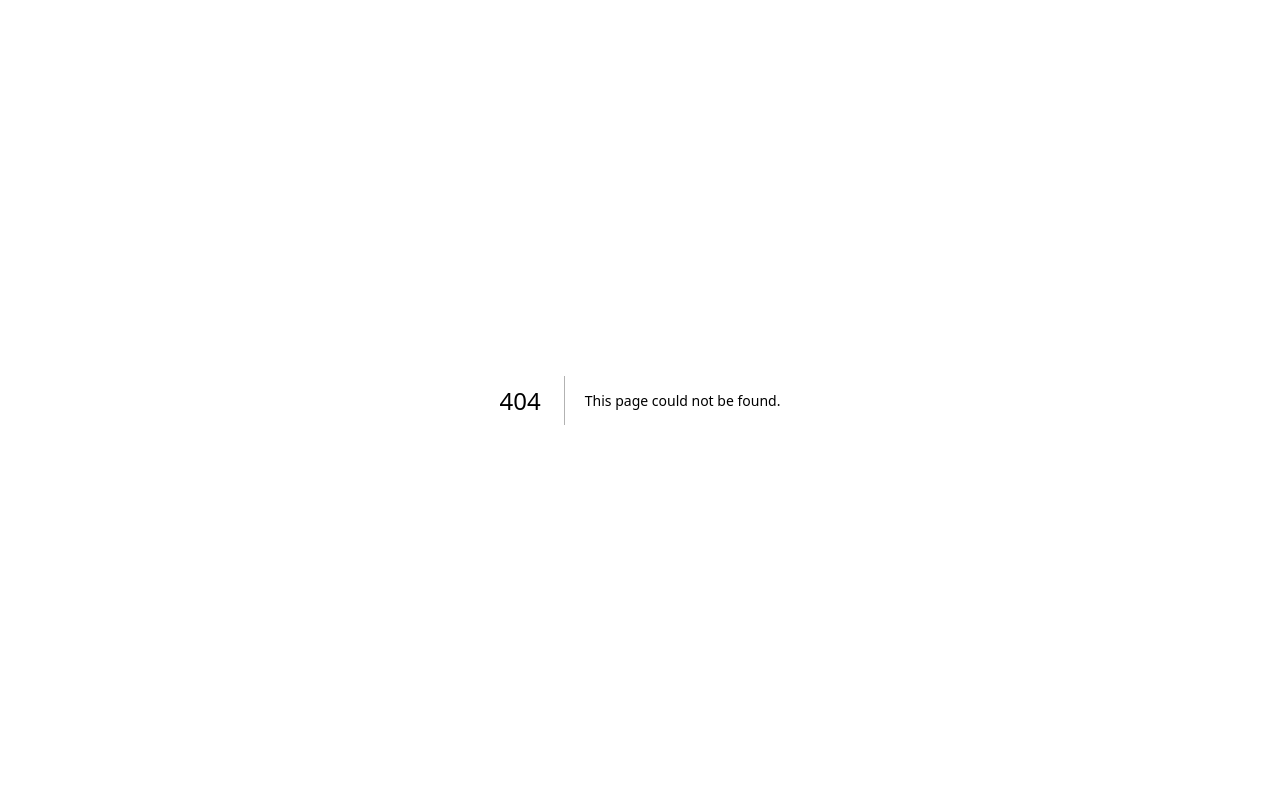
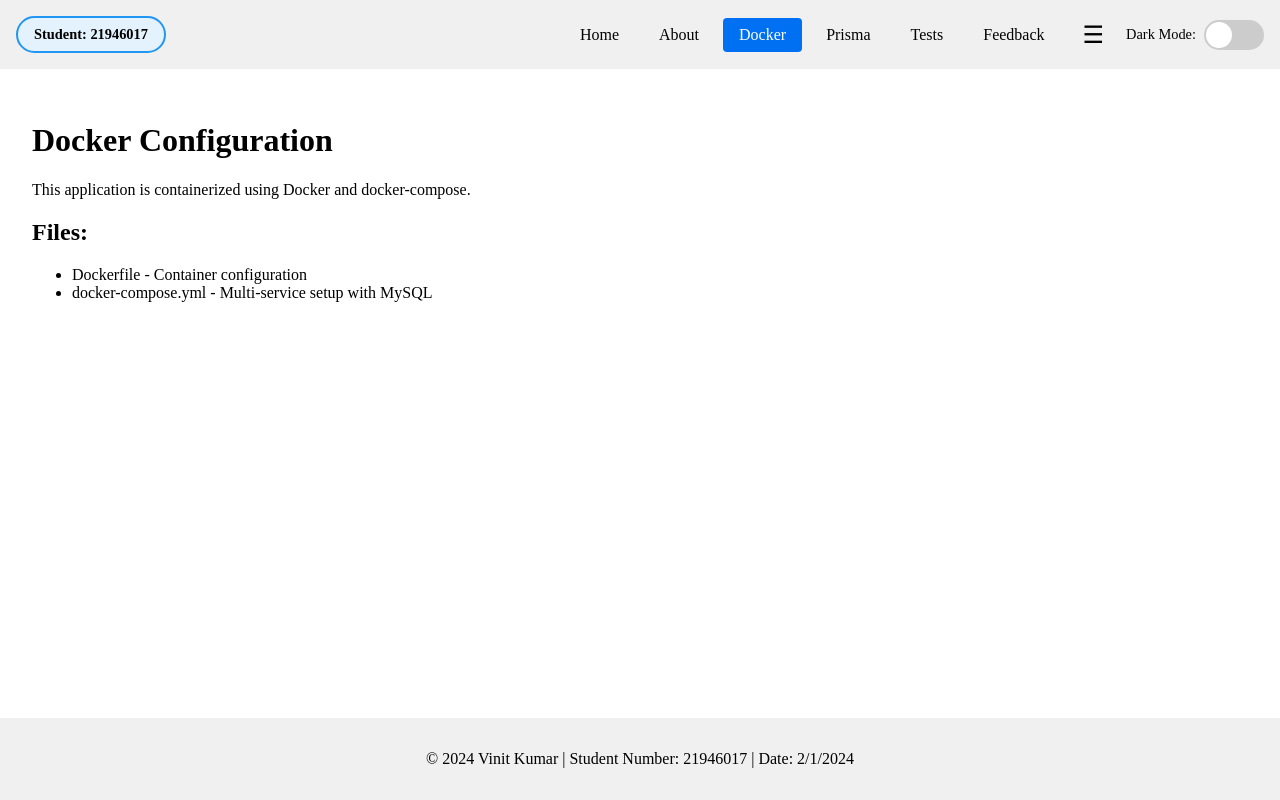
Before and after one commit to VinitKumar0510-sudo/Cbwapp, a Next.js app: page /docker in a window 1280 px wide. Before the commit this address had no page. Built offline with nearby package versions, Linux system fonts and the light colour scheme.

Commit message:
Add Docker page and basic configuration

```diff
--- /dev/null
+++ b/app/docker/page.tsx
@@ -0,0 +1,20 @@
+import Header from "@/components/Header";
+import Footer from "@/components/Footer";
+
+export default function Docker() {
+  return (
+    <div style={{ display: "flex", flexDirection: "column", minHeight: "100vh" }}>
+      <Header />
+      <main style={{ padding: "2rem", flex: 1 }}>
+        <h1>Docker Configuration</h1>
+        <p>This application is containerized using Docker and docker-compose.</p>
+        <h2>Files:</h2>
+        <ul>
+          <li>Dockerfile - Container configuration</li>
+          <li>docker-compose.yml - Multi-service setup with MySQL</li>
+        </ul>
+      </main>
+      <Footer />
+    </div>
+  );
+}
```
Also changed, not shown: docker-compose.yml (added, +24 -0 lines), 1 other file (tests, documents, lock files or other folders).
